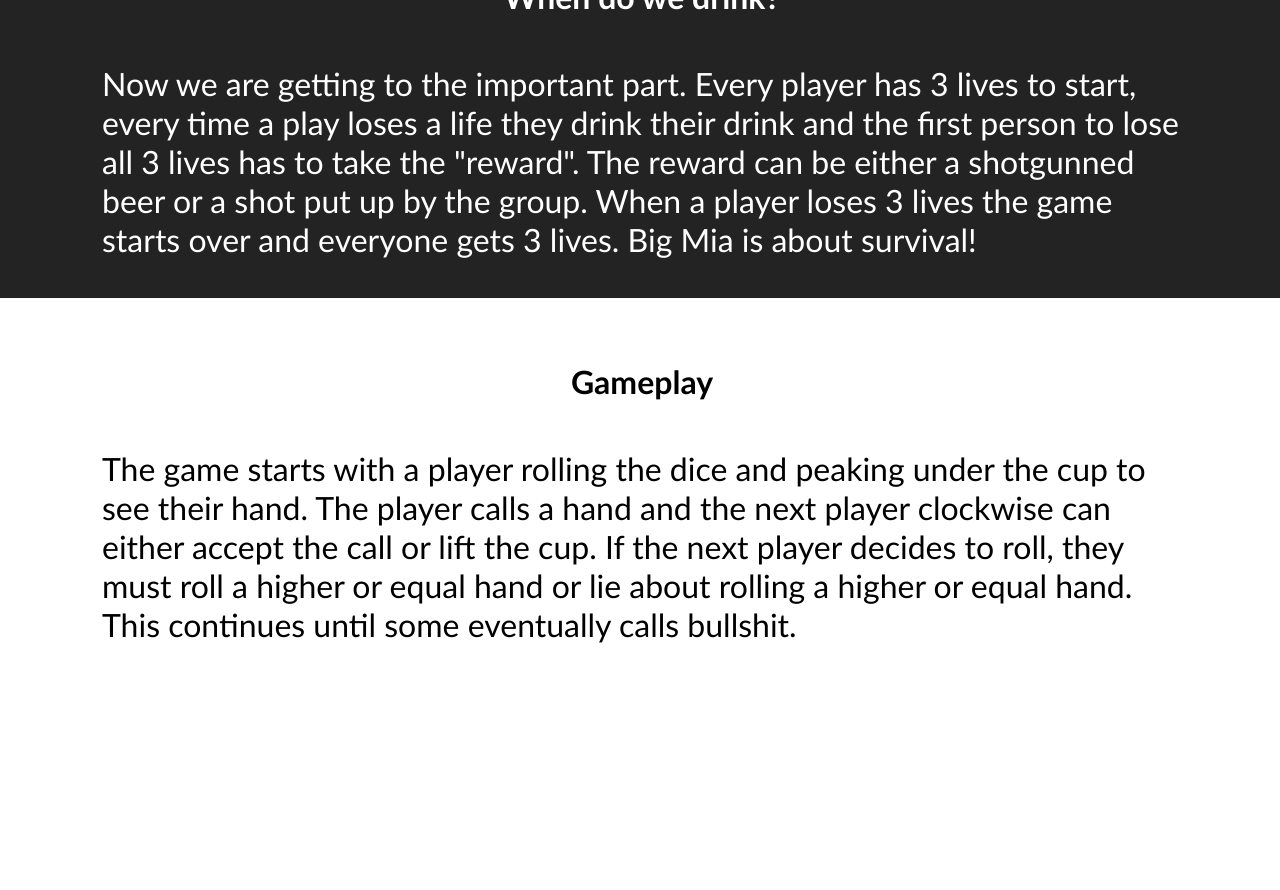
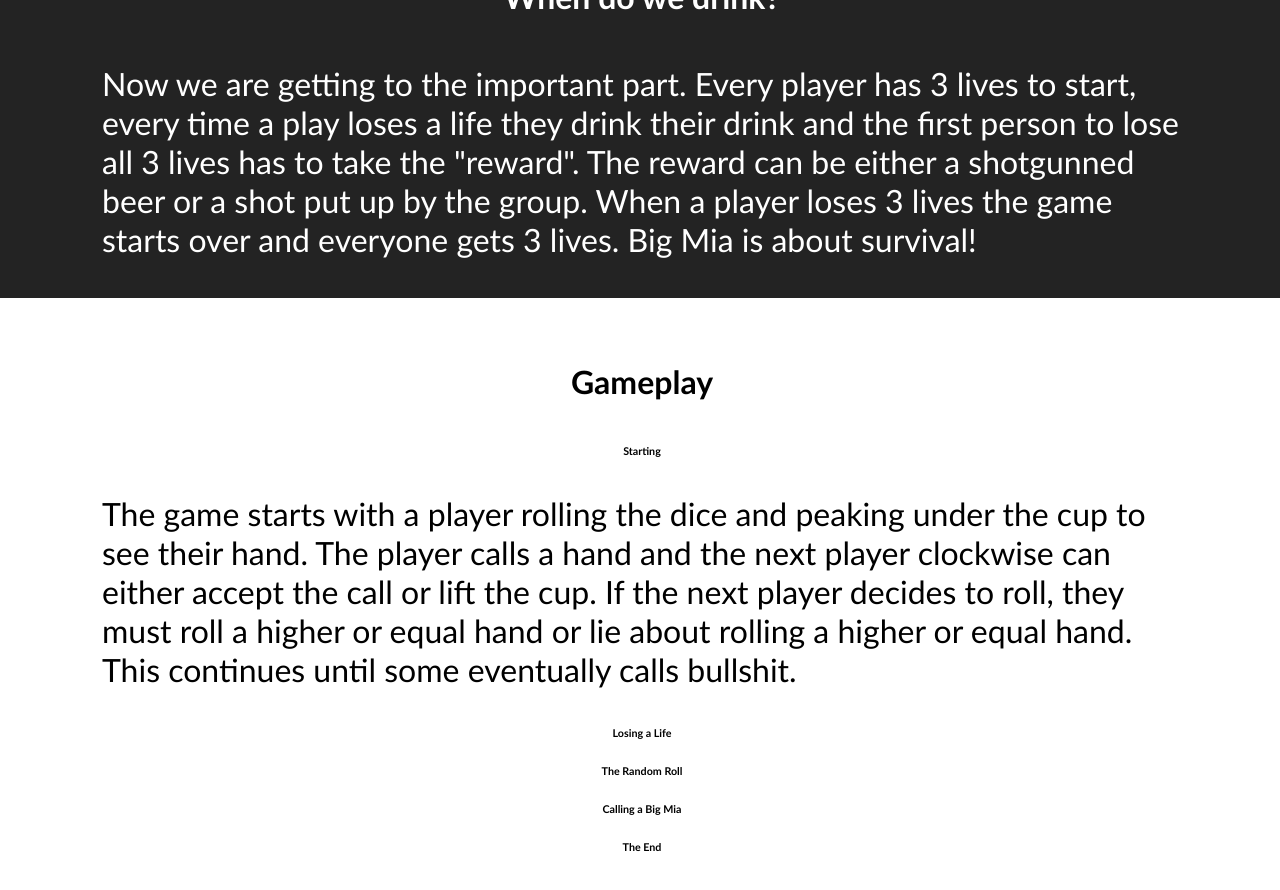
Before and after one commit to bryanrideout/bryanrideout.github.io, a Jekyll site: the page index.html, which Jekyll copies as it is, in a window 1280 px wide and 900 px high, scrolled down 2309 px. Shown: the top 890 px of the window. Built offline with Jekyll 4.4.1, drawn with Linux system fonts in a browser that asks for light colours; before the commit the page ends 3012 px from its top, so only the background shows below that.

Commit message:
Update index.html

```diff
--- a/index.html
+++ b/index.html
@@ -69,10 +69,15 @@
 	</div>
 	<div class = "blockwhite">
 		<h4>Gameplay</h4>
+		<h6>Starting</h6>
 		<p>The game starts with a player rolling the dice and peaking under the cup to see their hand.
 			The player calls a hand and the next player clockwise can either accept the call or lift
 			the cup. If the next player decides to roll, they must roll a higher or equal hand or
 			lie about rolling a higher or equal hand. This continues until some eventually calls bullshit. </p>
+		<h6>Losing a Life</h6>
+		<h6>The Random Roll</h6>
+		<h6>Calling a Big Mia</h6>
+		<h6>The End</h6>
 	</div>
 	<!--<p id = "footer">&copy; Mystwood Publishers Limited</p>-->
 </body>
```
